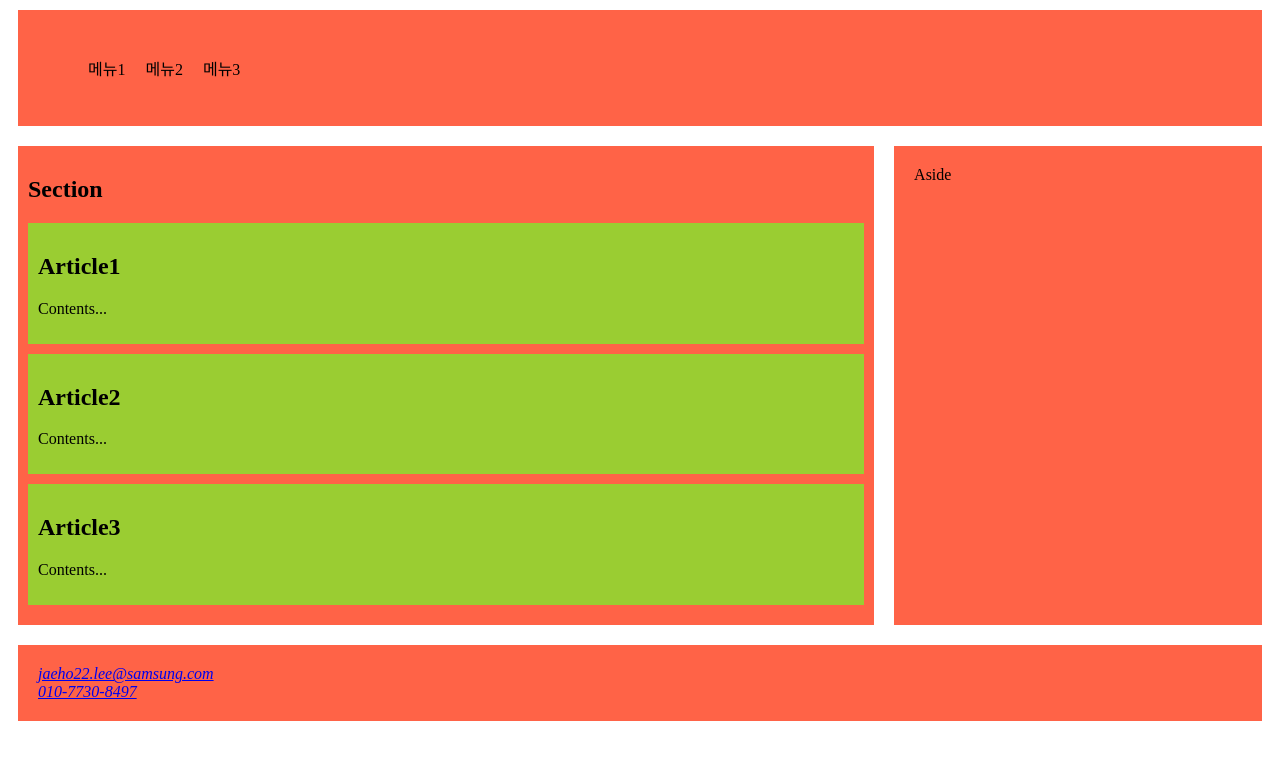
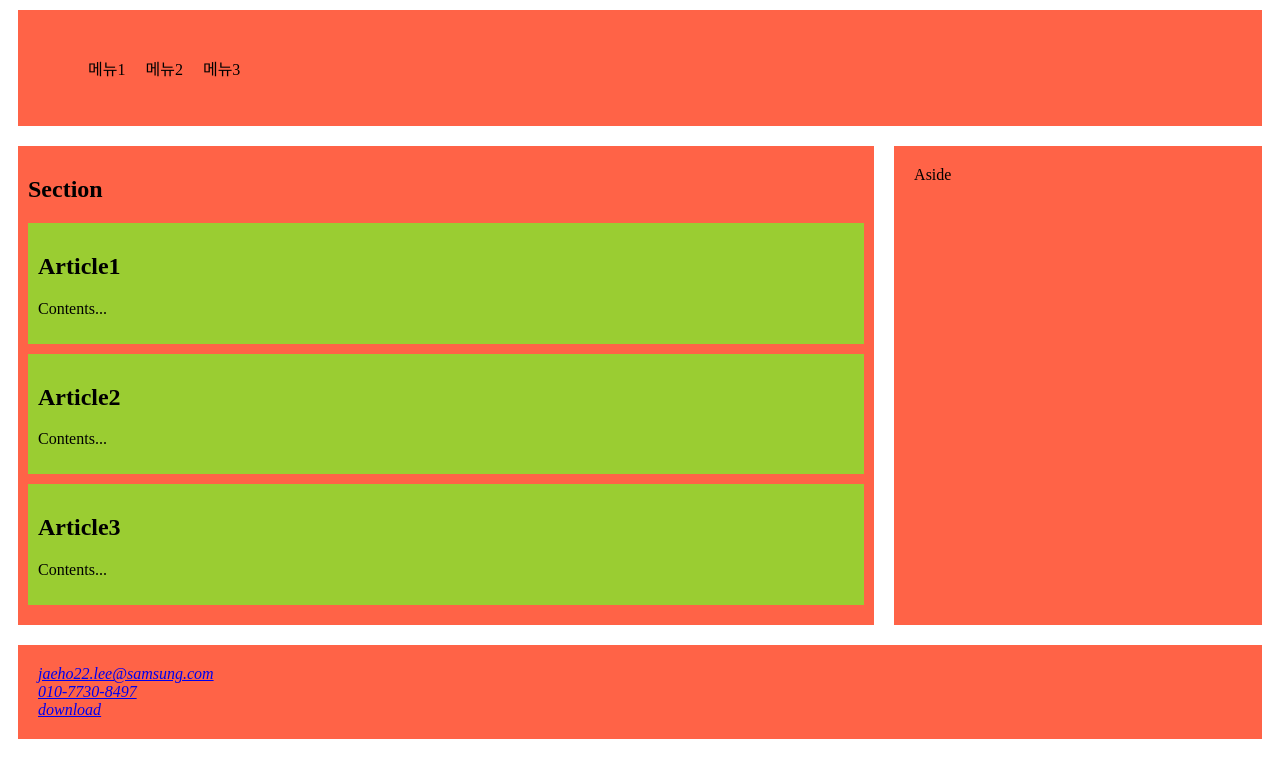
Before and after one commit to jaehomersimpson/Programming, a plain HTML site: page index.html in a window 1280 px wide. Drawn offline with Linux system fonts and the light colour scheme.

Commit message:
practice <a> tag

```diff
--- a/index.html
+++ b/index.html
@@ -41,6 +41,7 @@
         <address>
             <a href="mailto:jaeho22.lee@samsung.com">jaeho22.lee@samsung.com</a>
             <a href="tel:+821077308497">010-7730-8497</a>
+            <a href="./a_tag_practice.txt" download>download</a>
         </address>
     </footer>
 </body>
```
Also changed, not shown: a_tag_practice.txt (added).
